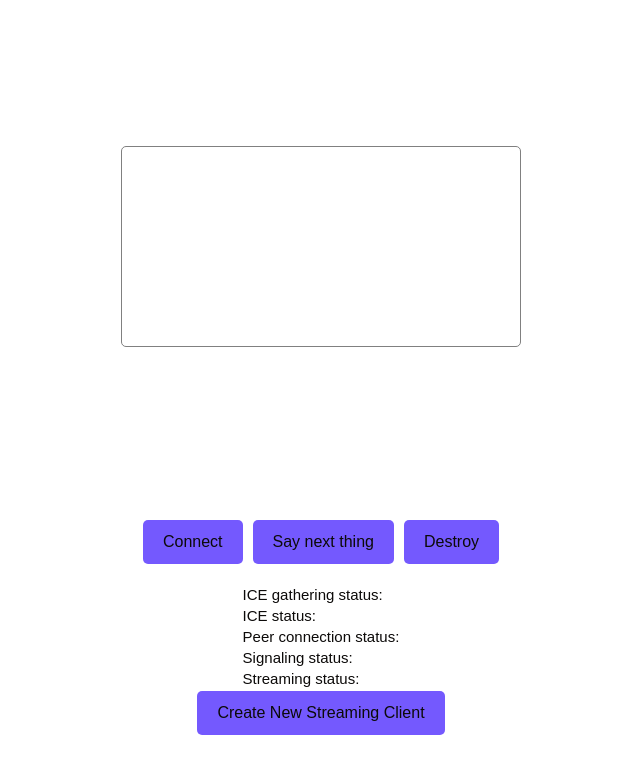
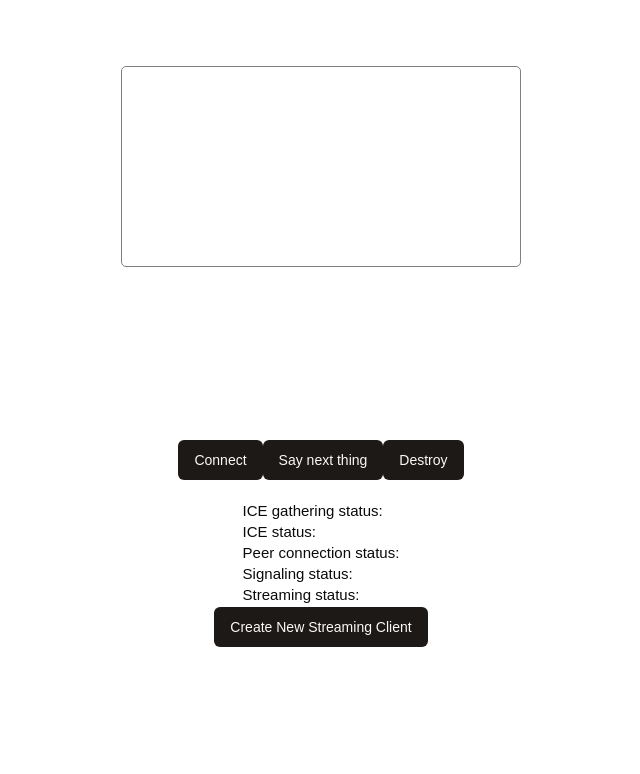
Before and after one commit to hackgoofer/IFS.AI, a Next.js app in the folder ifs.ai/: page / in a window 1280 px wide. Shown: the top 774 px of the page, without its empty margins (319-959 px from the left). Built offline with nearby package versions, Linux system fonts and the light colour scheme.

Commit message:
DIDVideoStream: shadify

```diff
--- a/ifs.ai/app/DIDVideoStream.tsx
+++ b/ifs.ai/app/DIDVideoStream.tsx
@@ -1,5 +1,8 @@
 import { useEffect, useRef, useState } from "react";
 import { initializeStreamingClient } from "./streaming-client-api";
+
+// import shadcn button:
+import { Button } from "@/components/ui/button";
 
 export default function DIDVideoStream({ avatarUrl }: { avatarUrl: string }) {
   const videoElementRef = useRef(null);
@@ -31,24 +34,24 @@ export default function DIDVideoStream({ avatarUrl }: { avatarUrl: string }) {
 
   return (
     <div>
-      <div id="video-wrapper">
+      <div className="video-wrapper">
         <div>
           <video width="400" height="400" autoPlay ref={videoElementRef}></video>
         </div>
       </div>
       <br />
-      <div id="buttons">
-        <button onClick={streamingClient?.connect} type="button">
+      <div className="buttons">
+        <Button onClick={streamingClient?.connect} type="button">
           Connect
-        </button>
-        <button onClick={() => streamingClient?.say(utterance)} type="button">
+        </Button>
+        <Button onClick={() => streamingClient?.say(utterance)} type="button">
           Say next thing
-        </button>
-        <button onClick={streamingClient?.destroy} type="button">
+        </Button>
+        <Button onClick={streamingClient?.destroy} type="button">
           Destroy
-        </button>
+        </Button>
       </div>
-      <div id="status">
+      <div className="status">
         ICE gathering status: <label>{iceGatheringStatusLabel}</label>
         <br />
         ICE status: <label>{iceStatusLabel}</label>
--- a/ifs.ai/app/globals.css
+++ b/ifs.ai/app/globals.css
@@ -145,34 +145,7 @@ body * {
     text-align: center;
 }
 
-#xxcontent {
-    width: 820px;
-    position: relative;
-    margin: 0 auto;
-}
-
-#buttons {
-    clear: both;
-    padding: 0 0 0 0;
-    text-align: center;
-}
-
-button {
-    padding: 10px 20px;
-    border-radius: 5px;
-    border: none;
-    font-size: 16px;
-    margin: 0 5px;
-    background-color: #7459fe;
-}
-
-button:hover {
-    background-color: #9480ff;
-    cursor: pointer;
-    transition: all 0.2s ease-out;
-}
-
-#status {
+.status {
     clear: both;
     padding: 20px 0 0 0;
     text-align: left;
@@ -182,24 +155,17 @@ button:hover {
     font-size: 15px;
 }
 
-#status div {
+.status div {
     padding-bottom: 10px;
 }
 
-#xxvideo-wrapper {
-    background: url(bg.png);
-    height: 500px;
-    background-position: top;
-}
-
-#video-wrapper div {
+.video-wrapper div {
     width: 400px;
     height: 400px;
     margin: 0 auto;
     padding: 50px 0 0 0;
 }
 video {
-
     display: block;
     border:1px solid grey;
     border-radius: 5px
--- a/ifs.ai/app/page.tsx
+++ b/ifs.ai/app/page.tsx
@@ -1,6 +1,8 @@
 "use client";
 import { useState } from "react";
 import DIDVideoStream from "./DIDVideoStream";
+
+import { Button } from "@/components/ui/button";
 
 export default function Home() {
   const [streamingClients, setStreamingClients] = useState([
@@ -19,12 +21,12 @@ export default function Home() {
   };
 
   return (
-    <main className="flex min-h-screen flex-col items-center justify-between p-24">
+    <main className="flex min-h-screen flex-col items-center justify-between p-4">
       <div id="content">
         {streamingClients.map((_, index) => (
           <DIDVideoStream key={index} avatarUrl={streamingClients[index].avatarUrl} />
         ))}
-        <button onClick={createNewStreamingClient}>Create New Streaming Client</button>
+        <Button onClick={createNewStreamingClient}>Create New Streaming Client</Button>
       </div>
     </main>
   );
```
